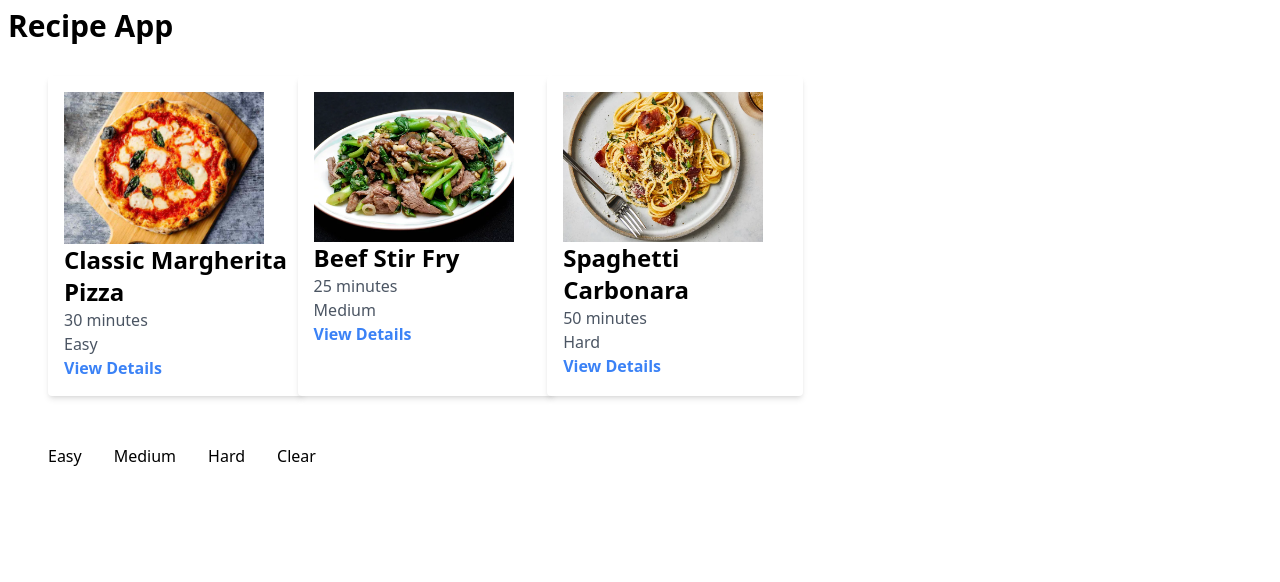
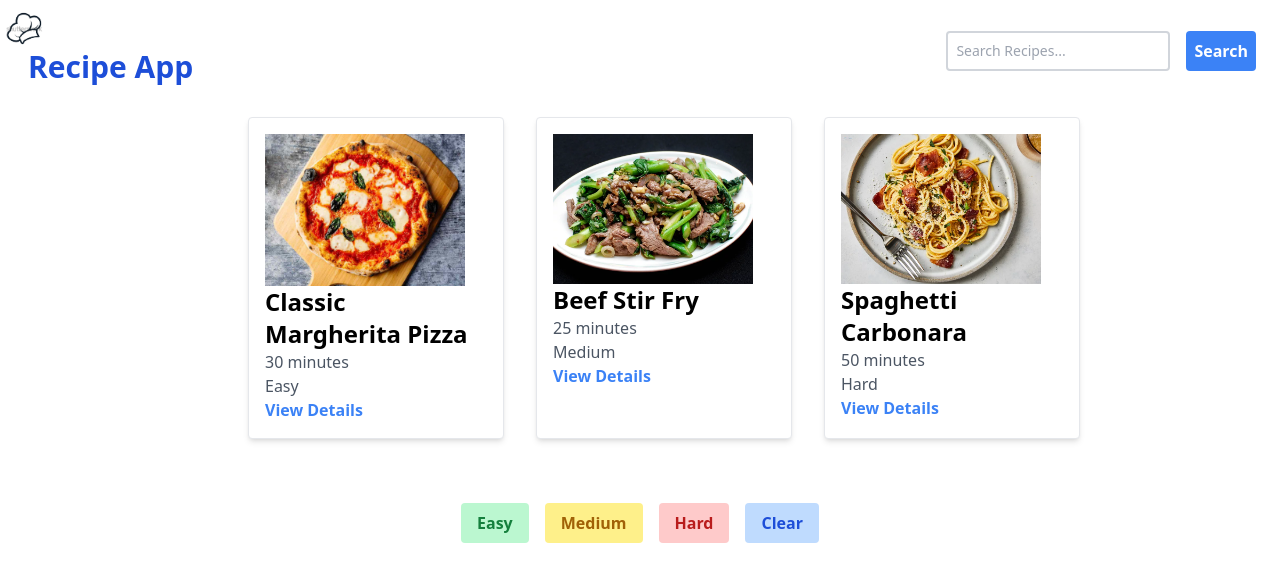
Before and after one commit to ek-sarath/recipe-app, a Next.js app: page / in a window 1280 px wide. Shown: the top 582 px of the page. Built offline with nearby package versions, Linux system fonts and the light colour scheme.

Commit message:
Completed

```diff
--- /dev/null
+++ b/src/app/header/page.tsx
@@ -0,0 +1,38 @@
+import { useState } from "react";
+import Image from "next/image";
+import Logo from "../../../public/logo.png";
+
+interface HeaderProps {
+  onSearch: (query: string) => void;
+}
+
+const Header: React.FC<HeaderProps> = ({ onSearch }) => {
+  const [query, setQuery] = useState("");
+
+  const handleSearch = (e: React.FormEvent<HTMLFormElement>) => {
+    e.preventDefault();
+    onSearch(query);
+  };
+
+  return (
+    <div className="flex justify-between items-center mb-4 mt-2">
+        <div>
+        <Image src={Logo} width={50} height={50} alt="Logo" />
+      <h1 className="text-3xl text-blue-700 font-bold ml-7">Recipe App</h1></div>
+      <form onSubmit={handleSearch} className="mt-2 mr-6 gap-2 flex items-center">
+        <input
+          type="text"
+          value={query}
+          onChange={(e) => setQuery(e.target.value)}
+          placeholder="Search Recipes..."
+          className="p-2 w-56 border-2 border-gray-300 rounded text-sm text-gray-700"
+        />
+        <button type="submit" className="ml-2 bg-blue-500 hover:bg-blue-700 text-white font-bold p-2 rounded">
+          Search
+        </button>
+      </form>
+    </div>
+  );
+};
+
+export default Header;
--- a/src/app/page.tsx
+++ b/src/app/page.tsx
@@ -6,6 +6,7 @@ import StirFryImg from '../../public/beefStirFries.webp'
 import CarbonoraImg from '../../public/spaghettiCarbonara.webp'
 import type { StaticImageData } from "next/image";
 import { useState } from "react";
+import Header from "../app/header/page";
 
 interface Recipe {
   id: number;
@@ -23,8 +24,10 @@ const recipes: Recipe[] = [
 
 
 export default function Home() {
+  const [searchQuery, setSearchQuery] = useState("");
   const [data, setData] = useState(recipes)
-  function handleFilter(level) {
+
+  function handleFilter(level: string) {
     if(level==='All')
         setData(recipes);
     else
@@ -34,12 +37,20 @@ export default function Home() {
       }
    }
 
+   function handleSearch(query: string) {
+    const filteredData = recipes?.filter((recipe) =>
+      recipe.name.toLowerCase().includes(query.toLowerCase())
+    );
+    setData(filteredData);
+    setSearchQuery(query);
+  }
+
   return (
     <div>
-      <div className="text-3xl text-black-500 font-bold ml-2 mt-2">Recipe App</div>
-      <div className="grid grid-cols-5 gap-4 ml-12 mt-8">
+      <Header onSearch={handleSearch} />
+      <div className="display flex justify-center gap-8 ml-12 mt-8">
         {data?.map((recipe) => (
-          <div key={recipe.id} className="bg-white rounded shadow-md p-4 w-64">
+          <div key={recipe.id} className="bg-white rounded border shadow-md p-4 w-64">
             <Image
               src={recipe.imgUrl}
               alt={recipe.name}
@@ -55,12 +66,36 @@ export default function Home() {
           </div>
         ))}
       </div>
-      <div className="flex justify-between m-12 gap-8 w-16">
-        <button onClick={()=>handleFilter('Easy')}>Easy</button>
-        <button onClick={()=>handleFilter('Medium')}>Medium</button>
-        <button onClick={()=>handleFilter('Hard')}>Hard</button>
-        <button onClick={()=>handleFilter('All')}>Clear</button>
-      </div>
+      <div className="flex justify-center mt-16 gap-4">
+        <button
+          type="button"
+          onClick={() => handleFilter('Easy')}
+          className="bg-green-200 hover:bg-green-400 text-green-700 font-bold py-2 px-4 rounded"
+        >
+          Easy
+        </button>
+        <button
+          type="button"
+          onClick={() => handleFilter('Medium')}
+          className="bg-yellow-200 hover:bg-yellow-400 text-yellow-700 font-bold py-2 px-4 rounded"
+        >
+          Medium
+        </button>
+        <button
+          type="button"
+          onClick={() => handleFilter('Hard')}
+          className="bg-red-200 hover:bg-red-400 text-red-700 font-bold py-2 px-4 rounded"
+        >
+          Hard
+        </button>
+  <button
+    type="button"
+    onClick={() => handleFilter('All')}
+    className="bg-blue-200 hover:bg-blue-400 text-blue-700 font-bold py-2 px-4 rounded"
+  >
+    Clear
+  </button>
+</div>
     </div>
   );
 }
--- a/src/app/recipe/page.tsx
+++ b/src/app/recipe/page.tsx
@@ -1,10 +1,10 @@
 "use client"
 import { useSearchParams } from "next/navigation";
-import Image from "next/image";
+// import Image from "next/image";
 import { useState,useEffect } from "react";
-import PizzaImg from '../../../public/pizza.jpg'
-import StirFryImg from '../../../public/beefStirFries.webp'
-import CarbonoraImg from '../../../public/spaghettiCarbonara.webp'
+// import PizzaImg from '../../../public/pizza.jpg'
+// import StirFryImg from '../../../public/beefStirFries.webp'
+// import CarbonoraImg from '../../../public/spaghettiCarbonara.webp'
 
 export default function RecipeDetailsPage() {
   const [recipes, setRecipes] = useState(null)
@@ -21,7 +21,7 @@ export default function RecipeDetailsPage() {
   const getId: number = parseInt(searchParams?.get("id") as string);
   const recipe= recipes?.find((item)=>item.id===getId)
     return (
-      <div className="mx-8 my-4 bg-blue-100 bg-opacity-50 border-2  mt-4 mb-4 rounded shadow-md p-12 w-90 h-85">
+      <div className="mx-8 my-4 bg-blue-100 bg-opacity-50 border mt-4 mb-4 rounded shadow-md p-12 w-90 h-85">
         <div className="font-bold text-center text-4xl"> {recipe?.name}</div>
        <div className="mt-4">
         {/* <Image className="mx-auto"
```
Also changed, not shown: public/logo.png (added).
